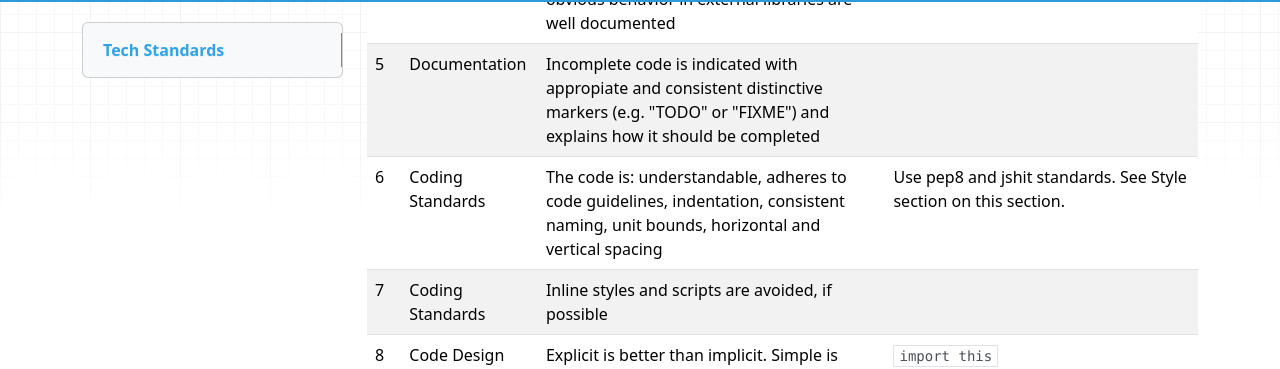
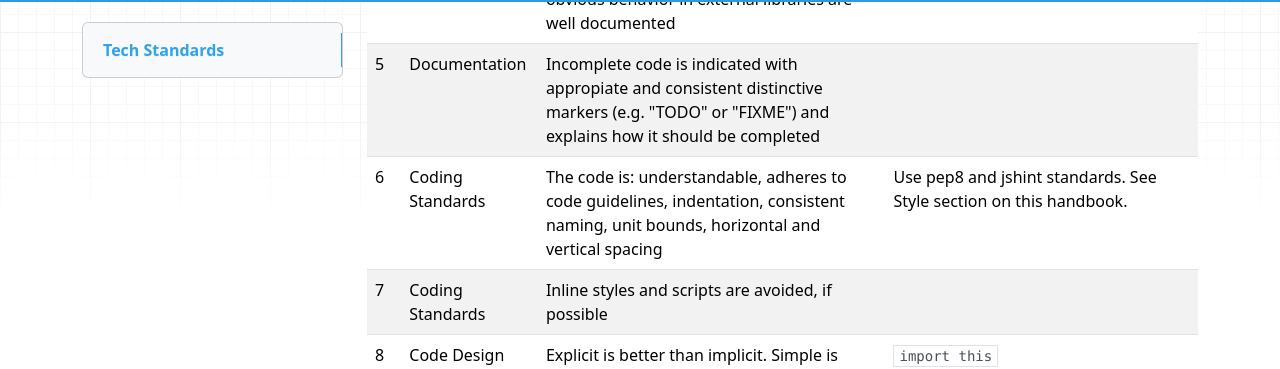
Before and after one commit to talpor/talpor-dev-handbook, an MkDocs documentation site: the page built from docs/development/tech/index.md, in a window 1280 px wide and 900 px high, scrolled down 3873 px. Shown: the part 94-463 px from the top of the window. Built offline with MkDocs 1.6.1, drawn with Linux system fonts in a browser that asks for light colours; nearby versions of some CDN libraries; old or Windows-style settings are respelled for this version of MkDocs.

Commit message:
Typo fixes

```diff
--- a/docs/development/tech/index.md
+++ b/docs/development/tech/index.md
@@ -224,7 +224,7 @@ Additionally, auditors must take a decision regarding the commit:
 |  3 | Documentation    | No needless, obsolete or redundant comments                                                                                                      |                                                                                                      |
 |  4 | Documentation    | Edge cases and code that depends on non-obvious behavior in external libraries are well documented                                               |                                                                                                      |
 |  5 | Documentation    | Incomplete code is indicated with appropiate and consistent distinctive markers (e.g. "TODO" or "FIXME") and explains how it should be completed |                                                                                                      |
-|  6 | Coding Standards | The code is: understandable, adheres to code guidelines, indentation, consistent naming, unit bounds, horizontal and vertical spacing            | Use pep8 and jshit standards. See Style section on this section.                                     |
+|  6 | Coding Standards | The code is: understandable, adheres to code guidelines, indentation, consistent naming, unit bounds, horizontal and vertical spacing            | Use pep8 and jshint standards. See Style section on this handbook.                                     |
 |  7 | Coding Standards | Inline styles and scripts are avoided, if possible                                                                                               |                                                                                                      |
 |  8 | Code Design      | Explicit is better than implicit. Simple is better than complex.                                                                                 | `import this`                                                                                        |
 |  9 | Code Design      | DRY, loose coupling and tight cohesion, less code                                                                                                | [Read more](https://docs.djangoproject.com/en/1.8/misc/design-philosophies/)                         |
```
